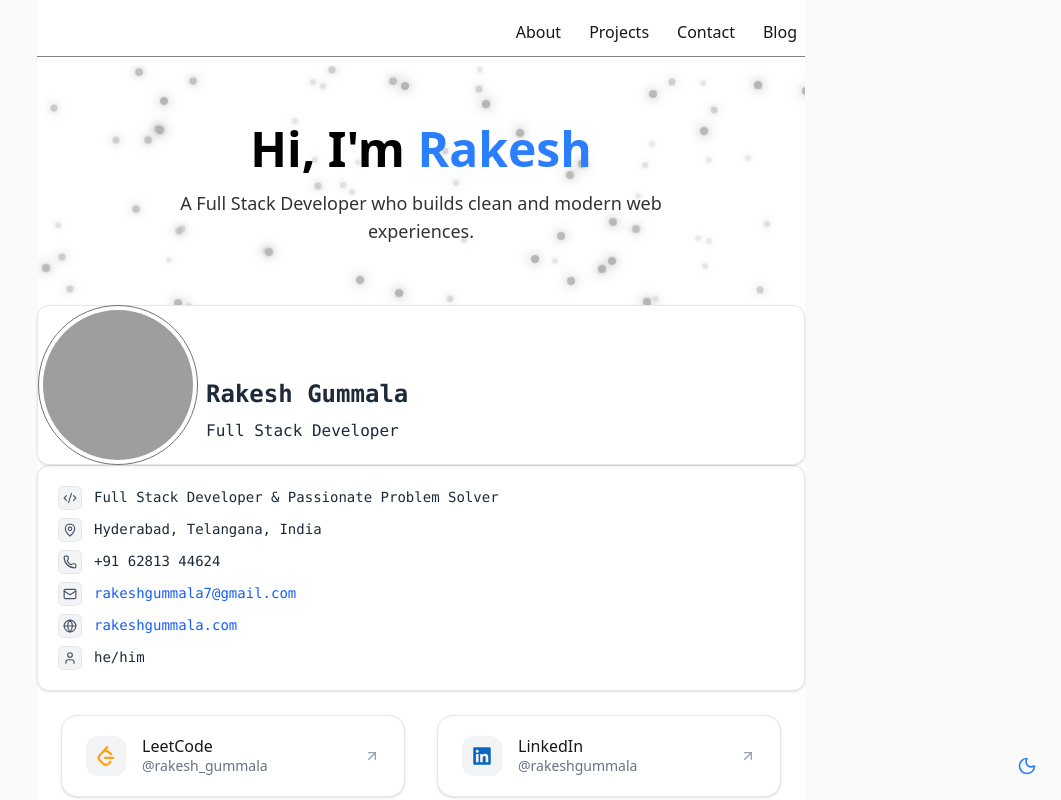
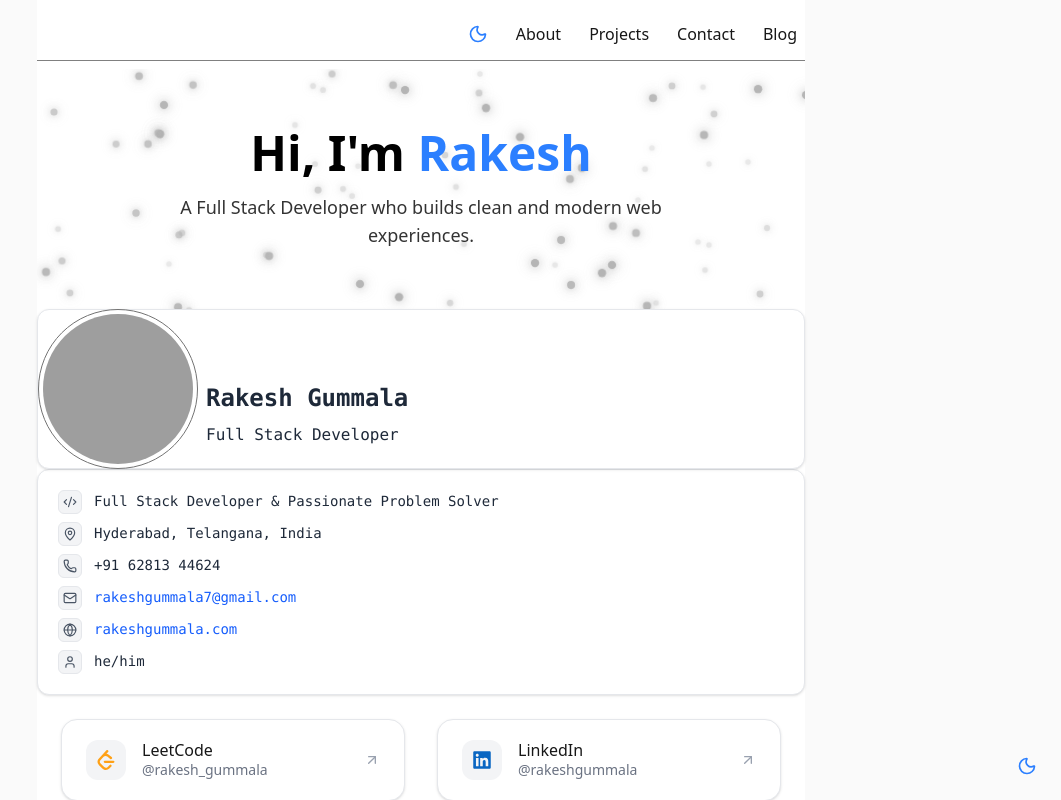
Before and after one commit to RakeshGummala07/My-Portfolio, a React (Vite) app: page / in a window 1280 px wide. Shown: the top 800 px of the page, without its empty margins (219-1280 px from the left). Built offline with nearby package versions, Linux system fonts and the light colour scheme; grey boxes are pictures that could not be loaded.

Commit message:
navbar fixed

```diff
--- a/src/Components/Navbar.jsx
+++ b/src/Components/Navbar.jsx
@@ -1,6 +1,7 @@
 import React, { useState } from "react";
 import { Link } from "react-router-dom";
-import { motion, useMotionValueEvent, useScroll } from "motion/react"
+import { motion, useMotionValueEvent, useScroll } from "motion/react";
+import { AnimatedThemeToggler } from "./AnimatedThemeToggler";
 
 export default function Navbar() {
   const navItems = [
@@ -42,7 +43,7 @@ export default function Navbar() {
       <>
         <motion.nav
         animate={{
-            boxShadow : scrolled ? "0px 2px 3px -1px rgba(0,0,0,0.1), 0px 1px 0px rgba(25,28,33,0.02), 0px 0px 0px 1px rgba(25,28, 33, 0.08)" : "none",
+            // boxShadow : scrolled ? "0px 2px 3px -1px rgba(0,0,0,0.1), 0px 1px 0px rgba(25,28,33,0.02), 0px 0px 0px 1px rgba(25,28, 33, 0.08)" : "none",
             maxWidth : scrolled ? "80%" : "100%",
             y : scrolled ? 10 : 0,
             borderRadius : scrolled ? "24px" : "0px",
@@ -63,6 +64,7 @@ export default function Navbar() {
           >Rk</p>
 
           <div className="flex items-center gap-3">
+            <AnimatedThemeToggler />
             {
               navItems.map((items,idx) => (
                 <Link
```
